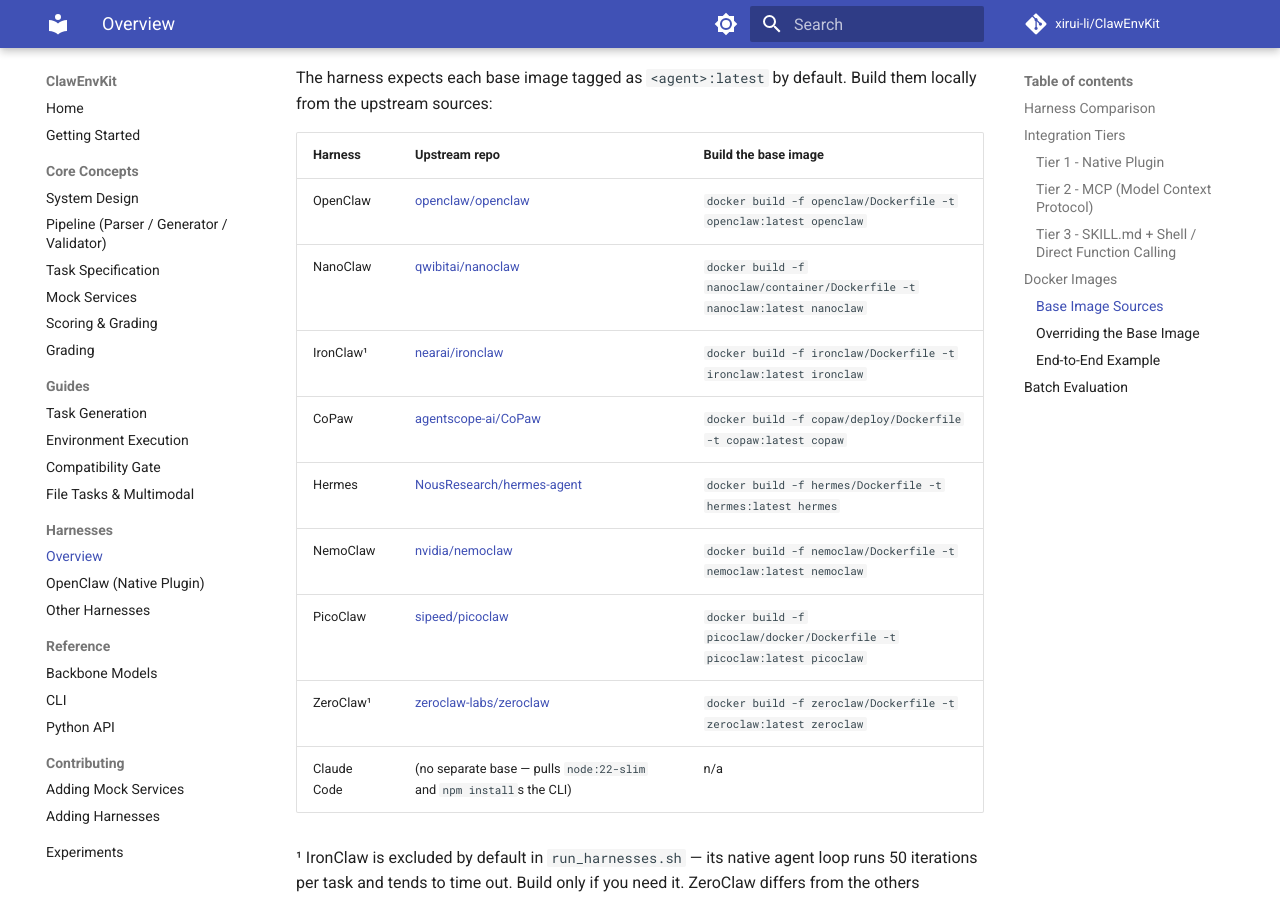
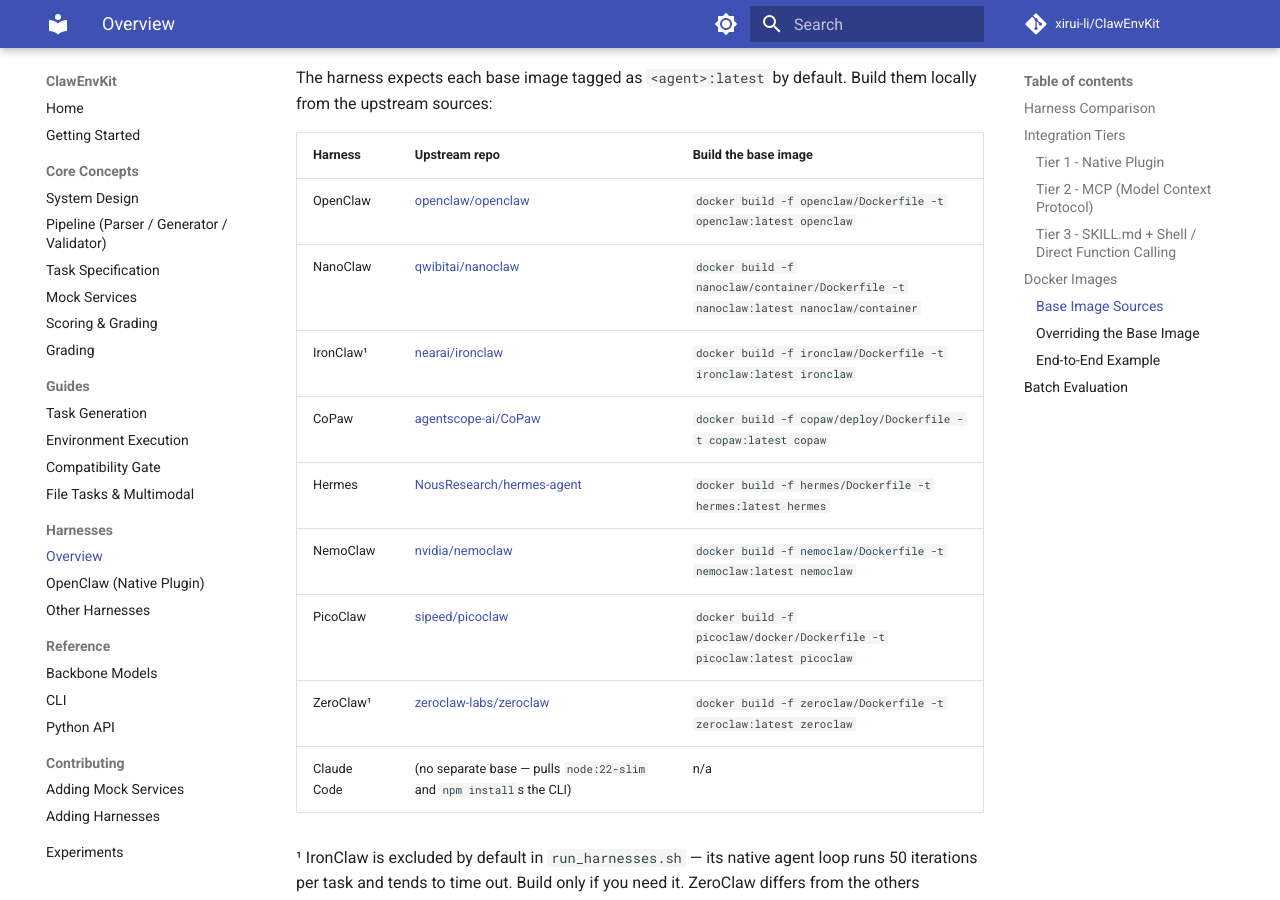
Before and after one commit to xirui-li/ClawEnvKit, an MkDocs documentation site: the page built from docs/agents/index.md, in a window 1280 px wide and 900 px high, scrolled down 2173 px. Built offline with MkDocs 1.6.1 and Material for MkDocs 9.7.7, drawn with Linux system fonts in a browser that asks for light colours; comment, search, counter and statistics services are not loaded.

Commit message:
Fix publish workflow: per-agent build context, zeroclaw default branch
First run of publish-images.yml surfaced three issues:

- nanoclaw build failed (`/entrypoint.sh: not found`). NanoClaw's Dockerfile
  lives in container/ and `COPY agent-runner/...` references a sibling
  inside container/, so the build context must be container/, not the
  repo root. Matrix entries now carry per-agent `context` and `dockerfile`
  fields; nanoclaw uses upstream/container as context, others use upstream.
- zeroclaw checkout failed. Upstream default branch is master, not main.
- Node.js 20 deprecation warnings on actions/* and docker/*. Added
  FORCE_JAVASCRIPT_ACTIONS_TO_NODE24 at workflow env to opt in early.

Also fixed the same nanoclaw context bug in the PR 1 docs that the
workflow inherited from — Dockerfile.nanoclaw header and the
docs/agents/index.md table both told users to build with the wrong
context. Both now show `nanoclaw/container` as the context.

Co-Authored-By: Claude Opus 4.7 (1M context) <noreply@anthropic.com>

```diff
--- a/docs/agents/index.md
+++ b/docs/agents/index.md
@@ -65,7 +65,7 @@ Build them locally from the upstream sources:
 | Harness | Upstream repo | Build the base image |
 |---------|---------------|----------------------|
 | OpenClaw | [openclaw/openclaw](https://github.com/openclaw/openclaw) | `docker build -f openclaw/Dockerfile -t openclaw:latest openclaw` |
-| NanoClaw | [qwibitai/nanoclaw](https://github.com/qwibitai/nanoclaw) | `docker build -f nanoclaw/container/Dockerfile -t nanoclaw:latest nanoclaw` |
+| NanoClaw | [qwibitai/nanoclaw](https://github.com/qwibitai/nanoclaw) | `docker build -f nanoclaw/container/Dockerfile -t nanoclaw:latest nanoclaw/container` |
 | IronClaw¹ | [nearai/ironclaw](https://github.com/nearai/ironclaw) | `docker build -f ironclaw/Dockerfile -t ironclaw:latest ironclaw` |
 | CoPaw | [agentscope-ai/CoPaw](https://github.com/agentscope-ai/CoPaw) | `docker build -f copaw/deploy/Dockerfile -t copaw:latest copaw` |
 | Hermes | [NousResearch/hermes-agent](https://github.com/NousResearch/hermes-agent) | `docker build -f hermes/Dockerfile -t hermes:latest hermes` |
```
Also changed, not shown: 2 other files.
